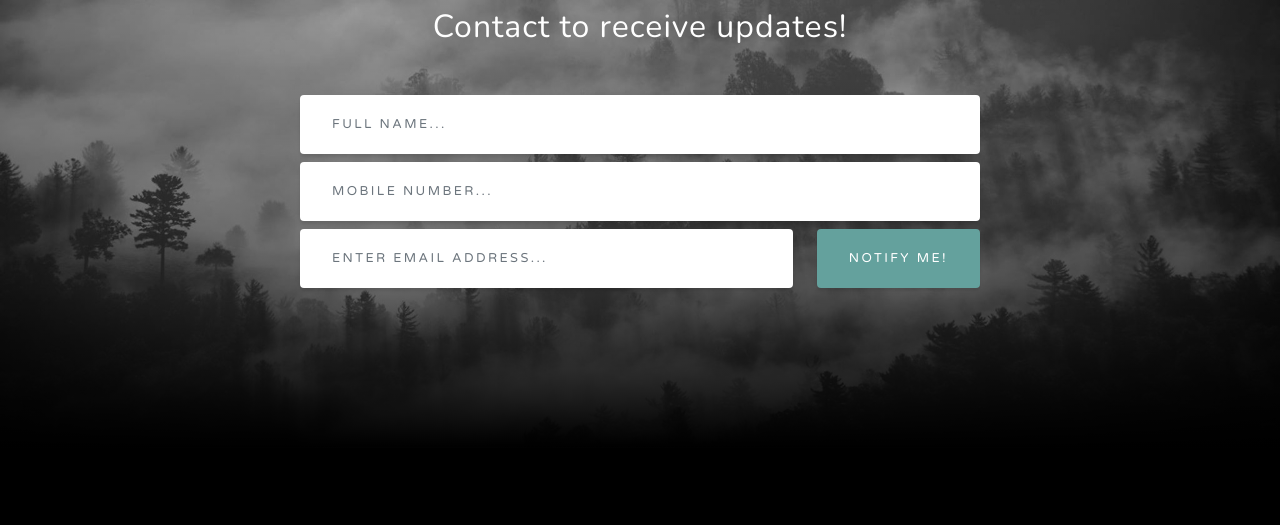
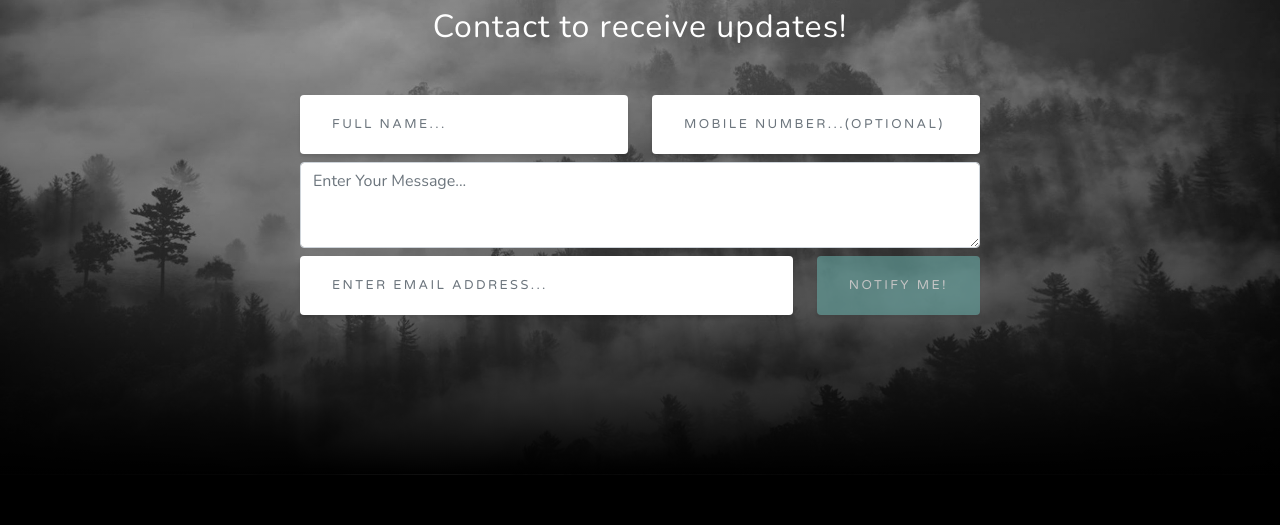
Before and after one commit to smitkevadiya50/sginfotech, a plain HTML site: page index.html in a window 1280 px wide. Shown: the part 4025-4550 px from the top of the page. Drawn offline with nearby package versions, Linux system fonts and the light colour scheme.

Commit message:
form final setup

```diff
--- a/index.html
+++ b/index.html
@@ -138,20 +138,23 @@
                         <!-- To make this form functional, sign up at-->
                         <!-- https://startbootstrap.com/solution/contact-forms-->
                         <!-- to get an API token!-->
-                        <form class="form-signup" id="contactForm" action="https://formspree.io/f/xyyvedba"
+                        <form id="form-signup" class="form-signup" id="contactForm" action="https://formspree.io/f/xyyvedba"
                         method="POST">
                             <!-- Email address input-->
                             <div class="col input-group-newsletter">
-                                <div class="col mb-2"><input class="form-control" name="username" id="username" type="text" placeholder="Full Name..." aria-label="Full Name..." data-sb-validations="required,email" /></div>
-                                <div class="col mb-2"><input class="form-control" name="mobilenumber" id="mobilenumber" type="text" placeholder="Mobile Number..." aria-label="Mobile Number..." data-sb-validations="required,email" /></div>
+                                <div class="row">
+                                    <div class="col mb-2"><input onkeyup="checkField()" class="form-control" name="username" id="username" type="text" placeholder="Full Name..." aria-label="Full Name..." data-sb-validations="required,email" /></div>
+                                    <div class="col mb-2"><input onkeyup="checkField()" class="form-control" name="mobilenumber" id="mobilenumber" type="text" placeholder="Mobile Number...(OPTIONAL)" aria-label="Mobile Number..."/></div>
+                                </div>
+                                <div class="col mb-2"><textarea onkeyup="checkField()" class="form-control" name="message" id="message" type="text" placeholder="Enter Your Message..." aria-label="Enter Your Message..." data-sb-validations="required,email" form="form-signup" rows="3"></textarea></div>
                                 <div class="row input-group-newsletter">
-                                    <div class="col"><input class="form-control" name="emailAddress" id="emailAddress" type="email" placeholder="Enter email address..." aria-label="Enter email address..." data-sb-validations="required,email" /></div>
-                                    <div class="col-auto"><button class="btn btn-primary" id="submitButton" type="submit">Notify Me!</button></div>
+                                    <div class="col"><input onkeyup="checkField()" class="form-control" name="emailAddress" id="emailAddress" type="email" placeholder="Enter email address..." aria-label="Enter email address..." data-sb-validations="required,email" /></div>
+                                    <div class="col-auto"><button class="btn btn-primary" id="submitButton" type="submit" disabled>Notify Me!</button></div>
                                 </div>
                             </div>
                             <div class="invalid-feedback mt-2" data-sb-feedback="username:required">An Full NAme is required.</div>
-                            <div class="invalid-feedback mt-2" data-sb-feedback="mobilenumber:required">An Mobile Number is required.</div>
                             <div class="invalid-feedback mt-2" data-sb-feedback="emailAddress:required">An email is required.</div>
+                            <div class="invalid-feedback mt-2" data-sb-feedback="message:required">An email is required.</div>
                             <div class="invalid-feedback mt-2" data-sb-feedback="emailAddress:email">Email is not valid.</div>
                             <!-- Submit success message-->
                             <!---->
--- a/js/scripts.js
+++ b/js/scripts.js
@@ -52,3 +52,15 @@ window.addEventListener('DOMContentLoaded', event => {
     });
 
 });
+
+function checkField(){
+    var name=document.getElementById("username");
+    var emailAddress=document.getElementById("emailAddress");
+    var message=document.getElementById("message");
+
+    if(name.value.length>0 && emailAddress.value.length >0 && message.value.length >0){
+        document.getElementById("submitButton").disabled=false;
+    }else{
+        document.getElementById("submitButton").disabled=true;
+    }
+}
```
